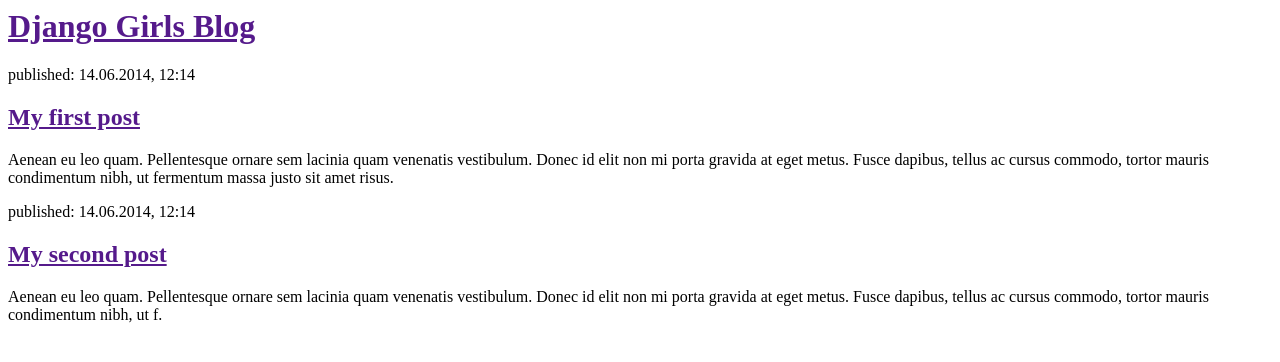
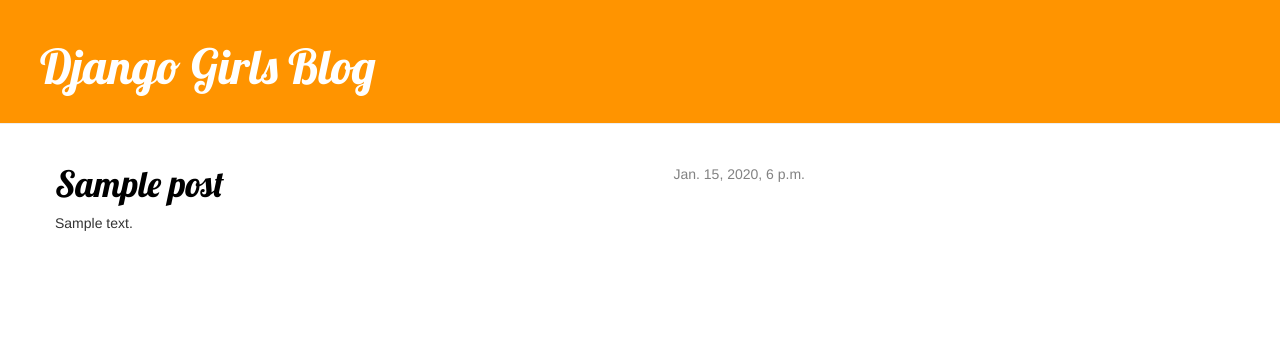
Before and after one commit to peng988/FamilyTree, a Django app: template blog/templates/blog/post_list.html in a window 1280 px wide. Shown: the top 362 px of the page. Run offline with Django 3.2, Linux system fonts and the light colour scheme; the template is opened without the code that fills it: values that come from a table or form of the project are taken from there, others are empty; tables that the repository leaves empty hold one stand-in row (values such as "Sample post"); some libraries are stand-ins or nearby versions.

Commit message:
Added view and template for detailed blog post

```diff
--- /dev/null
+++ b/blog/static/css/blog.css
@@ -0,0 +1,47 @@
+.page-header {
+        background-color: #ff9400;
+        margin-top: 0;
+        padding: 20px 20px 20px 40px;
+    }
+
+    .page-header h1, .page-header h1 a, .page-header h1 a:visited, .page-header h1 a:active {
+        color: #ffffff;
+        font-size: 36pt;
+        text-decoration: none;
+    }
+
+    .content {
+        margin-left: 40px;
+    }
+
+    h1, h2, h3, h4 {
+        font-family: 'Lobster', cursive;
+    }
+
+    .date {
+        float: right;
+        color: #828282;
+    }
+
+    .save {
+        float: right;
+    }
+
+    .post-form textarea, .post-form input {
+        width: 100%;
+    }
+
+    .top-menu, .top-menu:hover, .top-menu:visited {
+        color: #ffffff;
+        float: right;
+        font-size: 26pt;
+        margin-right: 20px;
+    }
+
+    .post {
+        margin-bottom: 70px;
+    }
+
+    .post h1 a, .post h1 a:visited {
+        color: #000000;
+    }
--- /dev/null
+++ b/blog/templates/blog/base.html
@@ -0,0 +1,26 @@
+    {% load staticfiles %}
+    <html>
+
+        <head>
+            <title>Django Girls blog</title>
+            <link rel="stylesheet" href="//maxcdn.bootstrapcdn.com/bootstrap/3.2.0/css/bootstrap.min.css">
+            <link rel="stylesheet" href="//maxcdn.bootstrapcdn.com/bootstrap/3.2.0/css/bootstrap-theme.min.css">
+            <link href='//fonts.googleapis.com/css?family=Lobster&subset=latin,latin-ext' rel='stylesheet' type='text/css'>
+            <link rel="stylesheet" href="{% static 'css/blog.css' %}">
+        </head>
+
+        <body>
+            <div class="page-header">
+                <h1><a href="/">Django Girls Blog</a></h1>
+            </div>
+
+            <div class="content container">
+                <div class="row">
+                    <div class="col-md-8">
+                        {% block content %}
+                        {% endblock %}
+                    </div>
+                </div>
+            </div>
+        </body>
+    </html>
--- a/blog/templates/blog/post_list.html
+++ b/blog/templates/blog/post_list.html
@@ -1,22 +1,13 @@
-<html>
-    <head>
-        <title>Django Girls blog</title>
-    </head>
-    <body>
-        <div>
-            <h1><a href="">Django Girls Blog</a></h1>
-        </div>
 
-        <div>
-            <p>published: 14.06.2014, 12:14</p>
-            <h2><a href="">My first post</a></h2>
-            <p>Aenean eu leo quam. Pellentesque ornare sem lacinia quam venenatis vestibulum. Donec id elit non mi porta gravida at eget metus. Fusce dapibus, tellus ac cursus commodo, tortor mauris condimentum nibh, ut fermentum massa justo sit amet risus.</p>
-        </div>
-
-        <div>
-            <p>published: 14.06.2014, 12:14</p>
-            <h2><a href="">My second post</a></h2>
-            <p>Aenean eu leo quam. Pellentesque ornare sem lacinia quam venenatis vestibulum. Donec id elit non mi porta gravida at eget metus. Fusce dapibus, tellus ac cursus commodo, tortor mauris condimentum nibh, ut f.</p>
-        </div>
-    </body>
-</html>
+{% extends 'blog/base.html' %}
+      {% block content %}
+                        {% for post in posts %}
+                            <div class="post">
+                                <div class="date">
+                                        {{ post.published_date }}
+                                </div>
+        <h1><a href="{% url 'post_detail' pk=post.pk %}">{{ post.title }}</a></h1>
+                               <p>{{ post.text|linebreaksbr }}</p>
+                            </div>
+                        {% endfor %}
+   {% endblock %}
--- a/blog/urls.py
+++ b/blog/urls.py
@@ -3,4 +3,5 @@ from . import views
 
 urlpatterns = [
     url(r'^$', views.post_list, name='post_list'),
+     url(r'^post/(?P<pk>[0-9]+)/$', views.post_detail, name='post_detail'),
 ]
--- a/familytree/settings.py
+++ b/familytree/settings.py
@@ -121,3 +121,9 @@ USE_TZ = True
 
 STATIC_URL = '/static/'
 STATIC_ROOT = os.path.join(BASE_DIR, 'static')
+
+STATICFILES_DIRS = [
+    ("css", os.path.join(STATIC_ROOT, 'css')),
+    ("img", os.path.join(STATIC_ROOT, 'img')),
+    ("js", os.path.join(STATIC_ROOT, 'js')),
+]
```
Also changed, not shown: blog/templates/blog/post_detail.html (added, +13 -0 lines), blog/views.py (+9 -2 lines).
